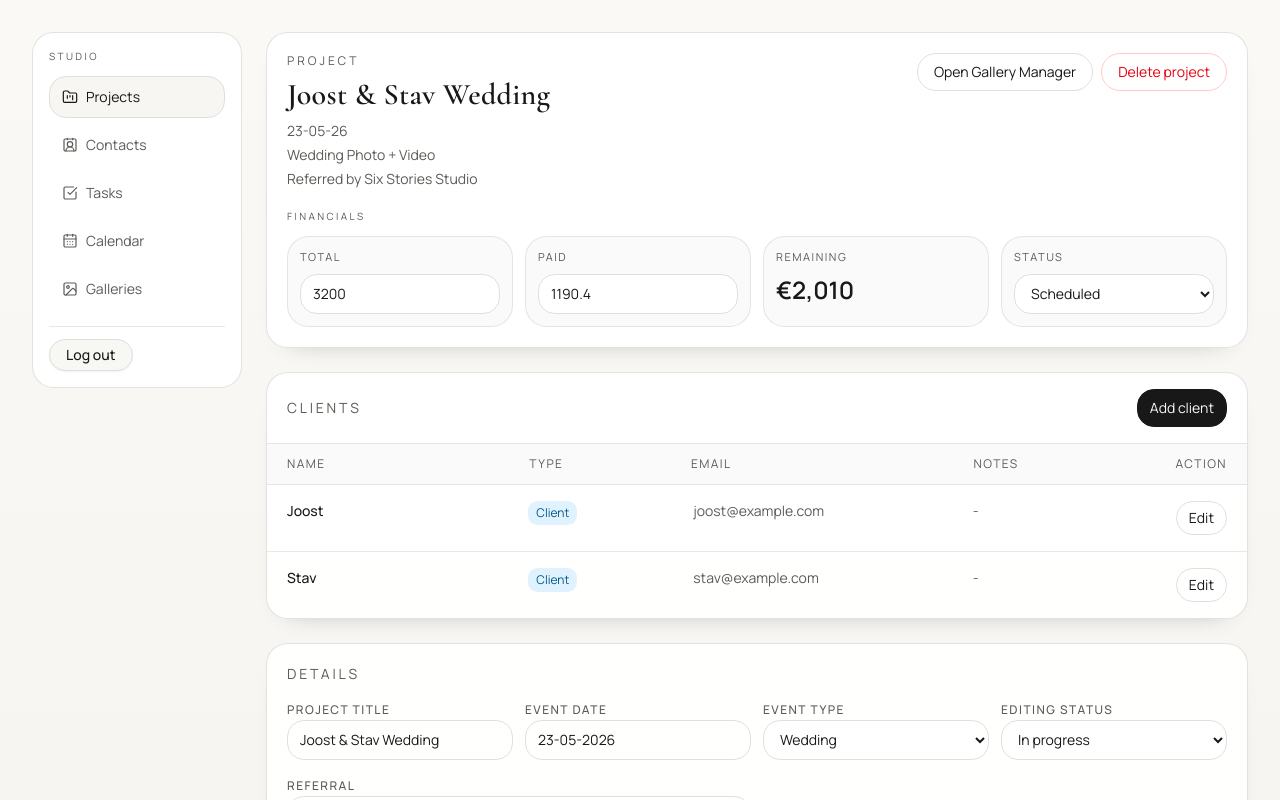
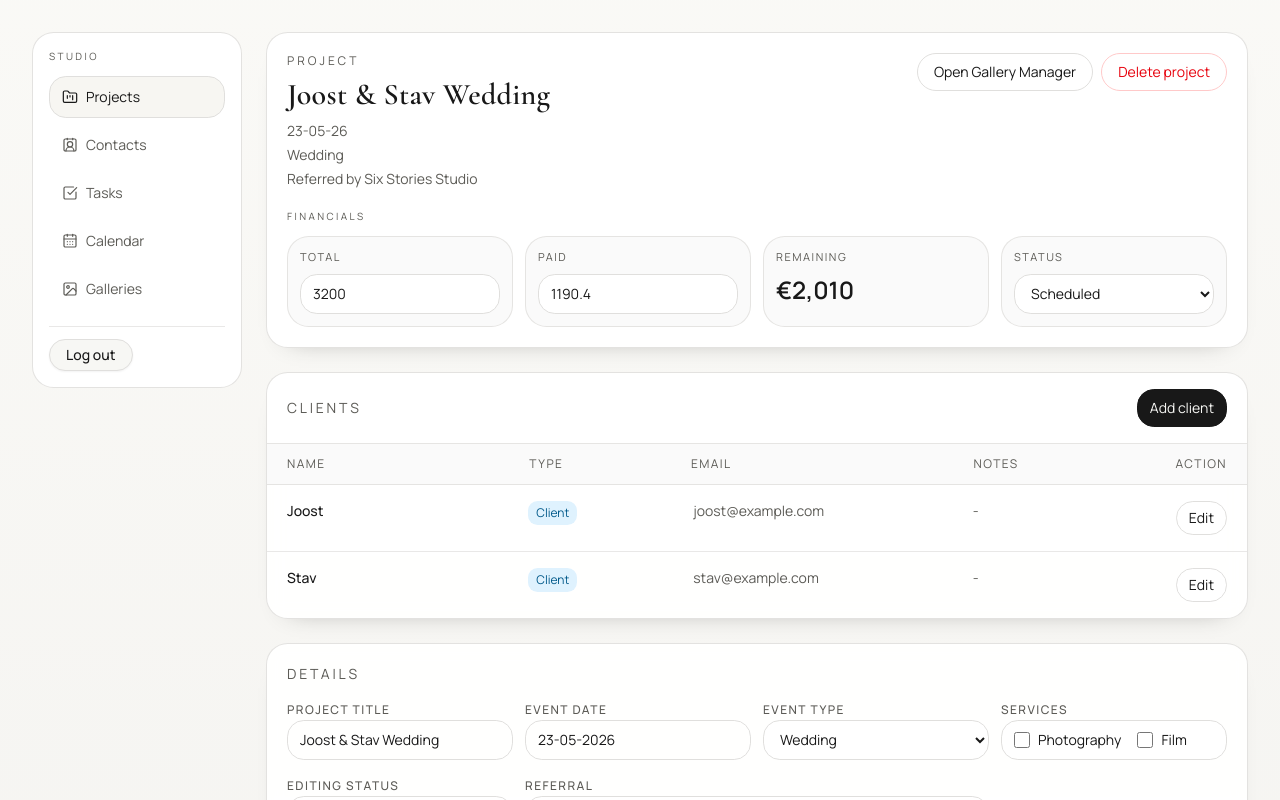
Before and after one commit to chrisster/six-stories-weddings, a Next.js app: page /admin/projects/demo-project-joost-stav in a window 1280 px wide. Shown: the top 800 px of the page. Built offline with nearby package versions, Linux system fonts and the light colour scheme; no server answers.

Commit message:
Fix project save update and split event type from services

```diff
--- a/src/app/admin/projects/[id]/page.tsx
+++ b/src/app/admin/projects/[id]/page.tsx
@@ -19,6 +19,8 @@ type ProjectPageProps = {
   params: Promise<{ id: string }>;
 };
 
+type ServiceType = "photo" | "film";
+
 function currency(value: number) {
   return new Intl.NumberFormat("en-US", { style: "currency", currency: "EUR", maximumFractionDigits: 0 }).format(value);
 }
@@ -30,6 +32,44 @@ function toDisplayDate(iso: string): string {
     return `${parts[2]}-${parts[1]}-${parts[0]}`;
   }
   return iso;
+}
+
+function parseProjectType(projectType: string): {
+  eventType: "wedding" | "baptism";
+  eventLabel: string;
+  services: ServiceType[];
+} {
+  if (projectType.includes("|")) {
+    const [labelRaw, servicesRaw = ""] = projectType.split("|");
+    const eventType = labelRaw.trim().toLowerCase() === "baptism" ? "baptism" : "wedding";
+    const parsed = servicesRaw
+      .split(",")
+      .map((value) => value.trim().toLowerCase())
+      .filter((value): value is ServiceType => value === "photo" || value === "film");
+    const services = Array.from(new Set(parsed));
+
+    return {
+      eventType,
+      eventLabel: eventType === "baptism" ? "Baptism" : "Wedding",
+      services,
+    };
+  }
+
+  const lower = projectType.toLowerCase();
+  const eventType = lower.includes("baptism") ? "baptism" : "wedding";
+  const services: ServiceType[] = [];
+  if (lower.includes("photography")) services.push("photo");
+  if (lower.includes("film")) services.push("film");
+
+  return {
+    eventType,
+    eventLabel: eventType === "baptism" ? "Baptism" : "Wedding",
+    services,
+  };
+}
+
+function serviceLabel(service: ServiceType) {
+  return service === "photo" ? "Photography" : "Film";
 }
 
 const statusBadge: Record<string, string> = {
@@ -48,6 +88,7 @@ export default async function ProjectDetailPage({ params }: ProjectPageProps) {
 
   const [galleries, crewMembers] = await Promise.all([getGalleries(), getCrewMembers()]);
   const linkedGallery = galleries.find((gallery) => gallery.projectId === project.id);
+  const projectTypeParts = parseProjectType(project.projectType);
 
   const assignedIds = new Set(project.crewAssignments.map((a) => a.crewMemberId));
   const availableCrew = crewMembers.filter((m) => !assignedIds.has(m.id));
@@ -60,7 +101,12 @@ export default async function ProjectDetailPage({ params }: ProjectPageProps) {
             <p className="text-xs tracking-[0.25em] text-muted-foreground uppercase">Project</p>
             <h2 className="title-cinematic mt-2 text-3xl font-semibold">{project.title}</h2>
             <p className="mt-2 text-sm text-muted-foreground">{formatDateDDMMYY(project.eventDate)}</p>
-            <p className="mt-1 text-sm text-muted-foreground">{project.projectType}</p>
+            <p className="mt-1 text-sm text-muted-foreground">{projectTypeParts.eventLabel}</p>
+            {projectTypeParts.services.length > 0 ? (
+              <p className="mt-1 text-sm text-muted-foreground">
+                {projectTypeParts.services.map((service) => serviceLabel(service)).join(" • ")}
+              </p>
+            ) : null}
             {(project as any).referral ? (
               <p className="mt-1 text-sm text-muted-foreground">Referred by {(project as any).referral}</p>
             ) : null}
@@ -217,16 +263,36 @@ export default async function ProjectDetailPage({ params }: ProjectPageProps) {
 
           <div className="space-y-1.5">
             <label className="text-xs font-medium uppercase tracking-[0.12em] text-muted-foreground">Event type</label>
-            <select name="projectType" defaultValue={project.projectType} className="h-10 w-full rounded-xl border border-border bg-white px-3 text-sm">
-              <option value="Wedding">Wedding</option>
-              <option value="Wedding Photography + Film">Wedding Photography + Film</option>
-              <option value="Wedding Photography">Wedding Photography</option>
-              <option value="Wedding Film">Wedding Film</option>
-              <option value="Baptism">Baptism</option>
-              <option value="Baptism Photography + Film">Baptism Photography + Film</option>
-              <option value="Baptism Photography">Baptism Photography</option>
-              <option value="Baptism Film">Baptism Film</option>
+            <select name="eventType" defaultValue={projectTypeParts.eventType} className="h-10 w-full rounded-xl border border-border bg-white px-3 text-sm">
+              <option value="wedding">Wedding</option>
+              <option value="baptism">Baptism</option>
             </select>
+          </div>
+
+          <div className="space-y-1.5">
+            <label className="text-xs font-medium uppercase tracking-[0.12em] text-muted-foreground">Services</label>
+            <div className="flex h-10 items-center gap-4 rounded-xl border border-border bg-white px-3 text-sm">
+              <label className="inline-flex items-center gap-2 text-sm">
+                <input
+                  type="checkbox"
+                  name="services"
+                  value="photo"
+                  defaultChecked={projectTypeParts.services.includes("photo")}
+                  className="size-4 rounded border-border"
+                />
+                Photography
+              </label>
+              <label className="inline-flex items-center gap-2 text-sm">
+                <input
+                  type="checkbox"
+                  name="services"
+                  value="film"
+                  defaultChecked={projectTypeParts.services.includes("film")}
+                  className="size-4 rounded border-border"
+                />
+                Film
+              </label>
+            </div>
           </div>
 
           <div className="space-y-1.5">
--- a/src/app/admin/projects/actions.ts
+++ b/src/app/admin/projects/actions.ts
@@ -21,6 +21,42 @@ function slugify(input: string) {
     .slice(0, 48);
 }
 
+type ServiceType = "photo" | "film";
+
+function normalizeEventType(raw: string): "wedding" | "baptism" {
+  return raw.trim().toLowerCase() === "baptism" ? "baptism" : "wedding";
+}
+
+function normalizeServices(values: string[]): ServiceType[] {
+  const next = values
+    .map((value) => value.trim().toLowerCase())
+    .filter((value): value is ServiceType => value === "photo" || value === "film");
+
+  return Array.from(new Set(next));
+}
+
+function parseLegacyProjectType(projectType: string): { eventType: "wedding" | "baptism"; services: ServiceType[] } {
+  if (projectType.includes("|")) {
+    const [labelRaw, servicesRaw = ""] = projectType.split("|");
+    const eventType = normalizeEventType(labelRaw);
+    const services = normalizeServices(servicesRaw.split(","));
+    return { eventType, services };
+  }
+
+  const lower = projectType.toLowerCase();
+  const eventType = lower.includes("baptism") ? "baptism" : "wedding";
+  const services: ServiceType[] = [];
+  if (lower.includes("photography")) services.push("photo");
+  if (lower.includes("film")) services.push("film");
+  return { eventType, services };
+}
+
+function buildProjectType(eventType: "wedding" | "baptism", services: ServiceType[]): string {
+  const label = eventType === "baptism" ? "Baptism" : "Wedding";
+  const normalized = services.length > 0 ? services : ["photo", "film"];
+  return `${label}|${normalized.join(",")}`;
+}
+
 export async function createProjectAction(formData: FormData) {
   if (!hasSupabaseEnv) {
     return;
@@ -29,20 +65,11 @@ export async function createProjectAction(formData: FormData) {
   const manualTitle = String(formData.get("title") || "").trim();
   const eventDate = String(formData.get("eventDate") || "").trim();
 
-  // Services + event type → project_type string
   const servicesRaw = String(formData.get("services") || "");
-  const servicesArr = servicesRaw.split(",").filter(Boolean);
-  const rawEventType = String(formData.get("eventType") || "wedding").trim().toLowerCase();
-  const eventLabel = rawEventType === "baptism" ? "Baptism" : "Wedding";
-  const servicesLabel =
-    servicesArr.includes("photo") && servicesArr.includes("film")
-      ? "Photography + Film"
-      : servicesArr.includes("photo")
-        ? "Photography"
-        : servicesArr.includes("film")
-          ? "Film"
-          : null;
-  const projectType = servicesLabel ? `${eventLabel} ${servicesLabel}` : eventLabel;
+  const rawEventType = String(formData.get("eventType") || "wedding");
+  const eventType = normalizeEventType(rawEventType);
+  const services = normalizeServices(servicesRaw.split(","));
+  const projectType = buildProjectType(eventType, services);
 
   // Always create as draft initially
   const status = "draft";
@@ -256,7 +283,15 @@ export async function updateProjectAction(formData: FormData) {
   const eventDate = /^\d{2}-\d{2}-\d{4}$/.test(rawDate)
     ? `${rawDate.slice(6)}-${rawDate.slice(3, 5)}-${rawDate.slice(0, 2)}`
     : rawDate;
-  const projectType = String(formData.get("projectType") || "Wedding").trim();
+  const fallbackProjectType = String(formData.get("projectType") || "").trim();
+  const parsedFallback = parseLegacyProjectType(fallbackProjectType || "Wedding");
+  const eventType = normalizeEventType(String(formData.get("eventType") || parsedFallback.eventType));
+  const services = normalizeServices(
+    formData
+      .getAll("services")
+      .map((value) => String(value)),
+  );
+  const projectType = buildProjectType(eventType, services.length > 0 ? services : parsedFallback.services);
   const status = String(formData.get("status") || "draft").trim();
   const editingStatus = String(formData.get("editingStatus") || "not_started").trim();
   const referral = String(formData.get("referral") || "").trim() || null;
@@ -288,7 +323,14 @@ export async function updateProjectAction(formData: FormData) {
     .eq("id", projectId);
 
   if (error) {
-    throw new Error(error.message);
+    console.error("updateProjectAction failed", {
+      projectId,
+      message: error.message,
+      status,
+      eventDate,
+      projectType,
+    });
+    return;
   }
 
   revalidatePath(`/admin/projects/${projectId}`);
```
